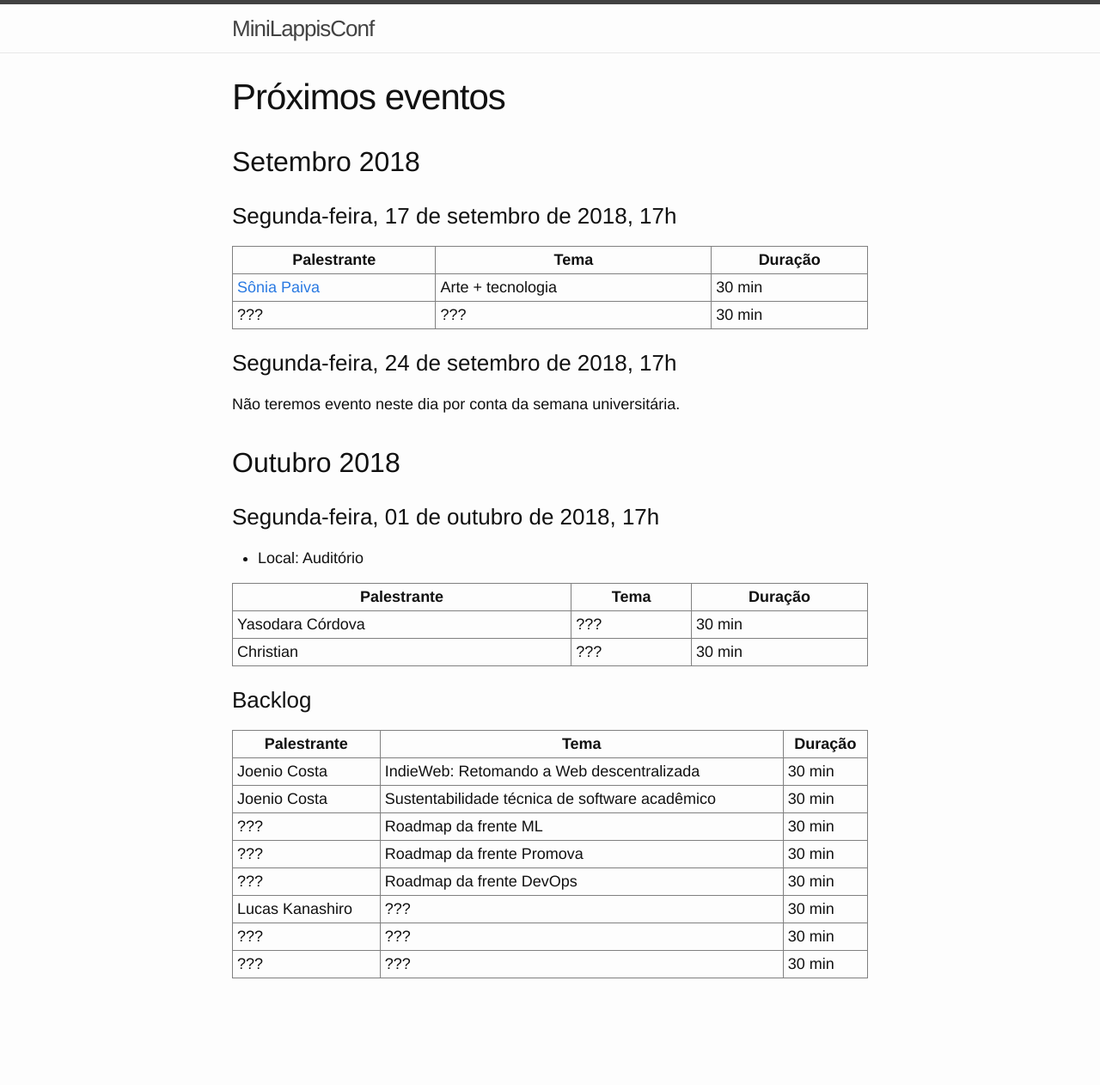
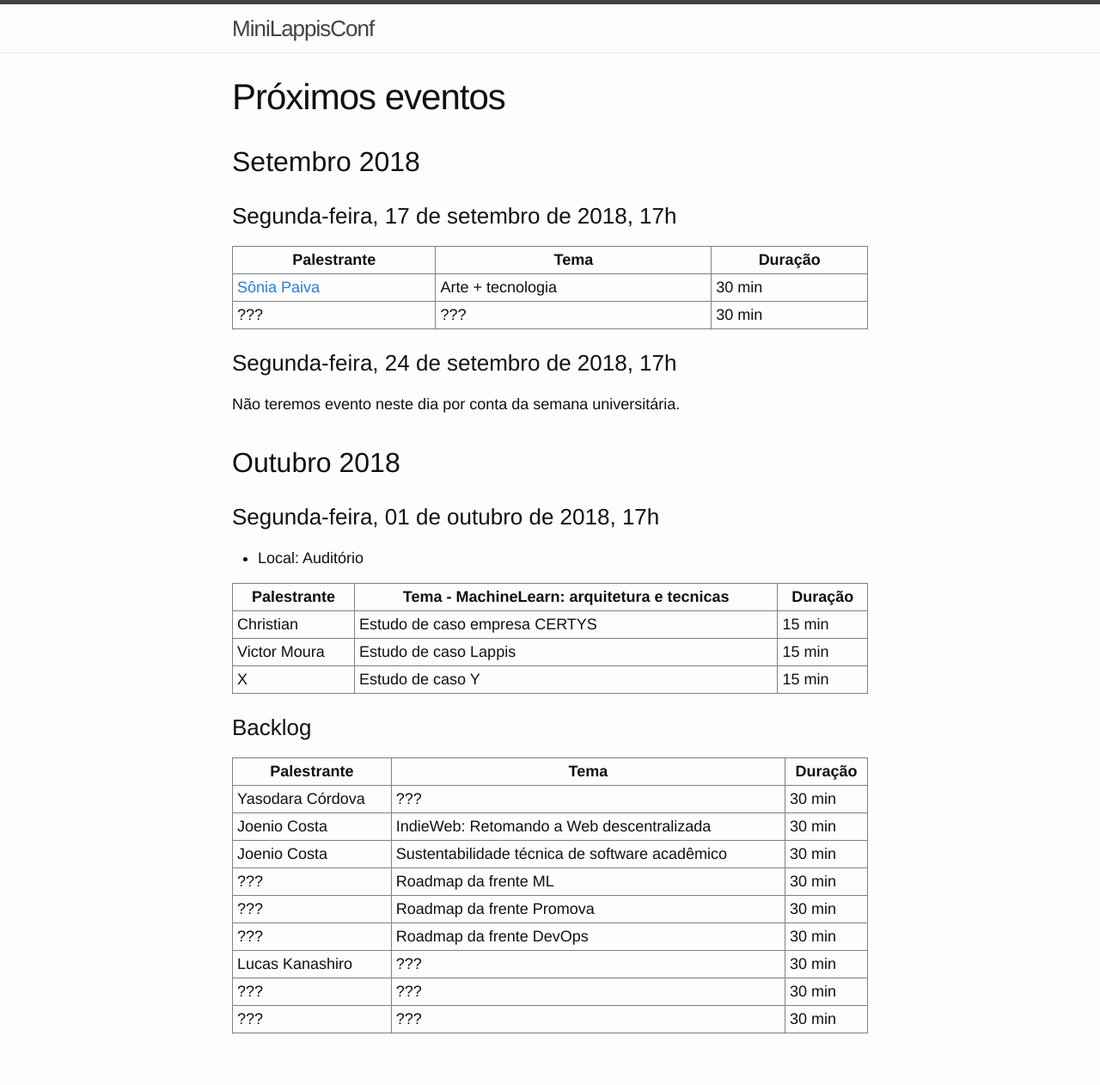
Before and after one commit to lappis-unb/MiniLappisConf, a Jekyll site: the page built from agenda.md, in a window 1280 px wide. Shown: the whole page at 86% size. Built offline with Jekyll 4.4.1, drawn with Linux system fonts in a browser that asks for light colours; before the commit the page ends 1198 px from its top, so only the background shows below that.

Commit message:
Update agenda.md

```diff
--- a/agenda.md
+++ b/agenda.md
@@ -21,15 +21,17 @@ Não teremos evento neste dia por conta da semana universitária.
 
 * Local: Auditório
 
-| Palestrante        | Tema                                     | Duração |
-| ------------------ | ---------------------------------------- | ------- |
-| Yasodara Córdova   | ???                                      | 30 min  |
-| Christian          | ???                                      | 30 min  |
+| Palestrante        | Tema - MachineLearn: arquitetura e tecnicas                | Duração |
+| ------------------ | ---------------------------------------------------------- | ------- |
+| Christian          | Estudo de caso empresa CERTYS                              | 15 min  |
+| Victor Moura       | Estudo de caso Lappis                                      | 15 min  |
+| X                  | Estudo de caso Y                                           | 15 min  |
 
 ### Backlog
 
 | Palestrante     | Tema                                            | Duração |
 | --------------- | ----------------------------------------------- | ------- |
+| Yasodara Córdova   | ???                                          | 30 min  |
 | Joenio Costa    | IndieWeb: Retomando a Web descentralizada       | 30 min  |
 | Joenio Costa    | Sustentabilidade técnica de software acadêmico  | 30 min  |
 | ???             | Roadmap da frente ML                            | 30 min  |
```
